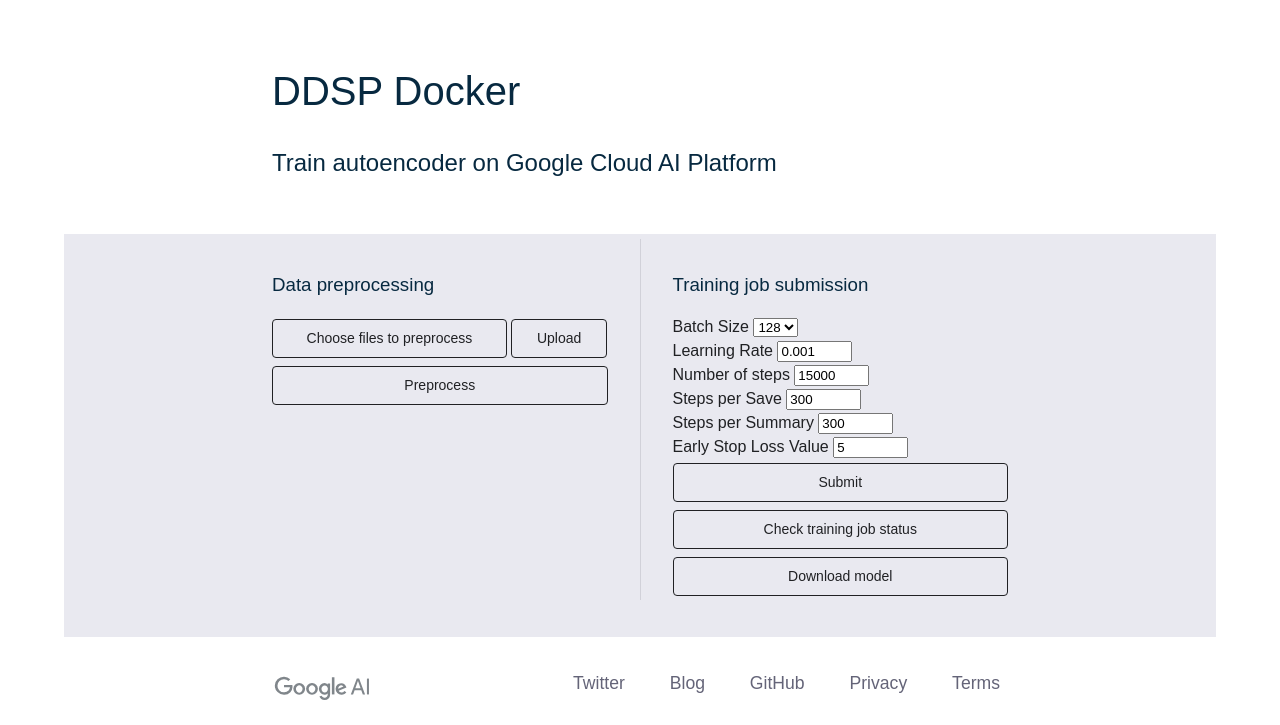
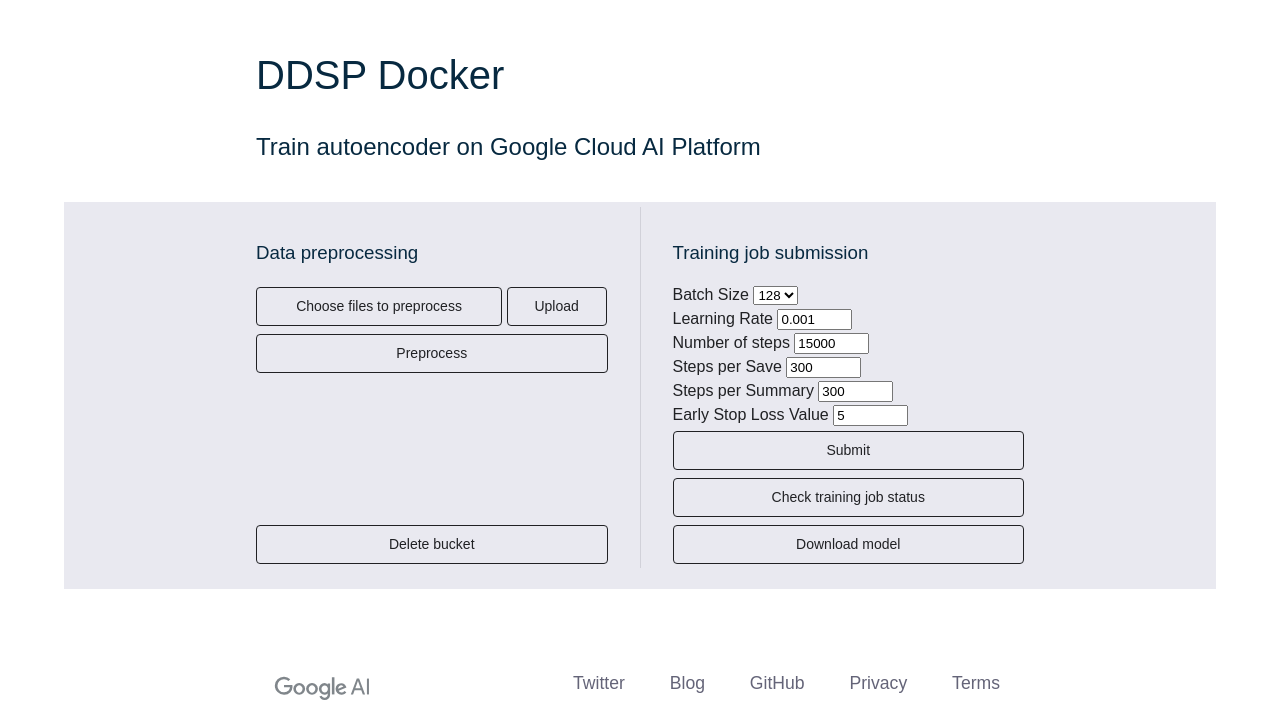
Before and after one commit to googleinterns/ddsp-docker, a Flask app: page / in a window 1280 px wide. Shown: the part 75-800 px from the top of the page. Run offline with Flask 2, Linux system fonts and the light colour scheme; some libraries are stand-ins or nearby versions; some web fonts are replaced.

Commit message:
Add bucket delete button

```diff
--- a/vm_code/main.py
+++ b/vm_code/main.py
@@ -43,6 +43,15 @@ def upload_files():
       app.config['REGION'])
   helper_functions.upload_blob(app.config['BUCKET_NAME'], uploads_dir)
   return render_template('index_vm.html')
+
+@app.route('/delete_bucket', methods=['POST'])
+def delete_bucket():
+  status = helper_functions.delete_bucket(app.config['BUCKET_NAME'])
+  if status == 'ERROR':
+    message = 'There was a problem deleting bucket :/'
+  else:
+    message = 'Bucket deleted successfully!'
+  return render_template('index_vm.html', message=message)
 
 @app.route('/preprocess', methods=['POST'])
 def preprocess():
--- a/vm_code/templates/index_vm.html
+++ b/vm_code/templates/index_vm.html
@@ -57,10 +57,15 @@
               Preprocess
             </label>
           </form>
-          <div style="margin: 10px;">
-            <!-- {{preprocessing_message}} -->
+          <div style="margin: 10px; height:fit-content;">
             {{message}}
           </div>
+          <form action="/delete_bucket" method="POST" enctype="multipart/form-data" style="margin-top:auto;">
+            <label class="action gray" style='width:100%;'>
+              <input type="submit" class="action gray" />
+              Delete bucket
+            </label>
+          </form>
         </div>
         <div>
           <h3>Training job submission</h3>
@@ -107,18 +112,12 @@
                   Submit
                 </label>
               </form>
-              <!-- <div style="margin: 10px;">
-                {{training_message}}
-              </div> -->
               <form action="/check_status" method="POST" enctype="multipart/form-data">
                 <label class="action gray" style='width:100%;'>
                   <input type="submit" class="action gray" />
                   Check training job status
                 </label>
               </form>
-              <!-- <div style="margin: 10px;">
-                {{status_message}}
-              </div> -->
               <form action="/download" method="POST" enctype="multipart/form-data">
                 <label class="action gray" style='width:100%;'>
                   <input type="submit" class="action gray" />
--- a/web_interface/css/main.css
+++ b/web_interface/css/main.css
@@ -645,7 +645,7 @@ section.pink a:link, section.pink a:visited {
 .content {
     margin: 0 auto;
     max-width: 800px;
-    padding: 32px
+    padding: 16px
 }
 
 .double {
```
Also changed, not shown: vm_code/helper_functions.py (+13 -0 lines).
